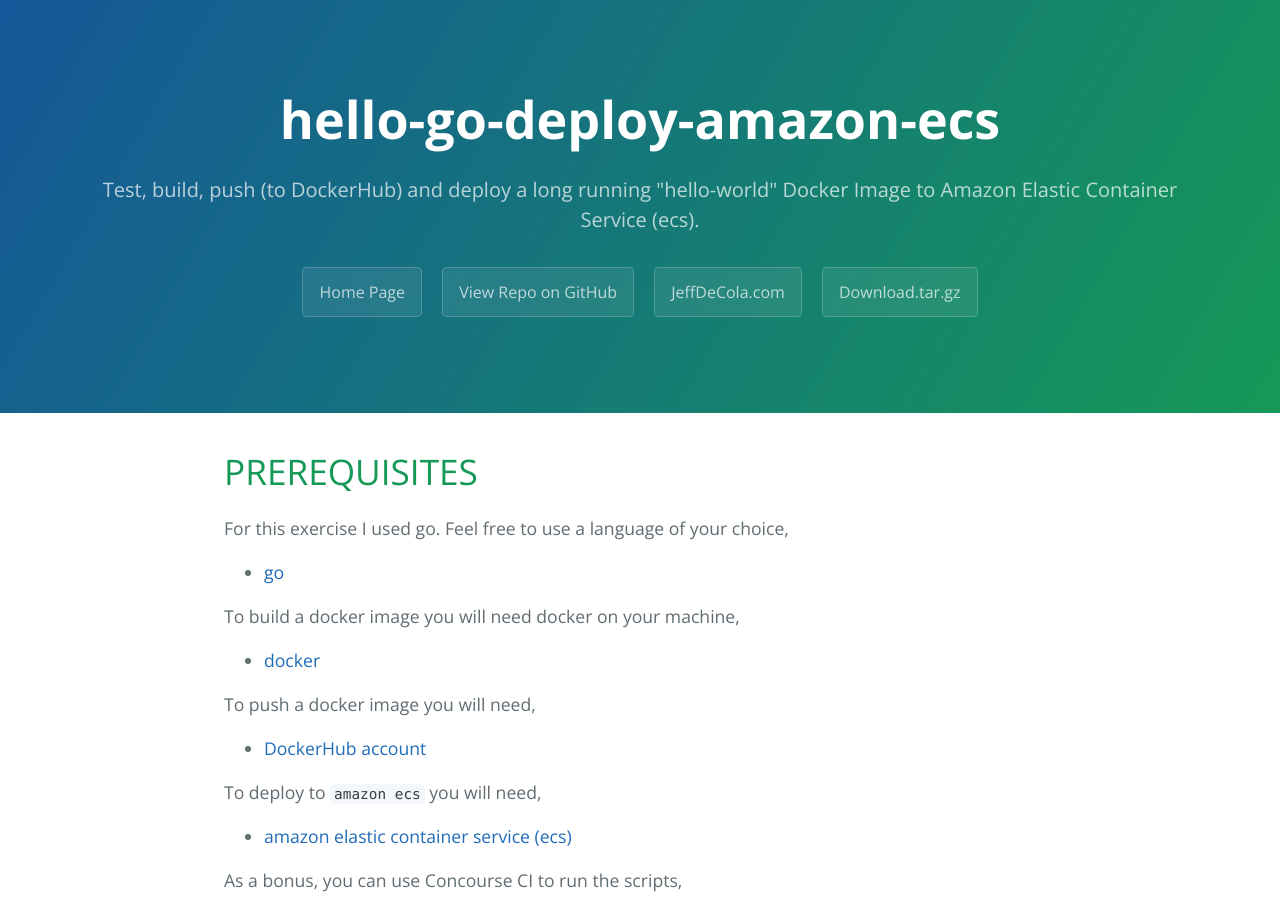
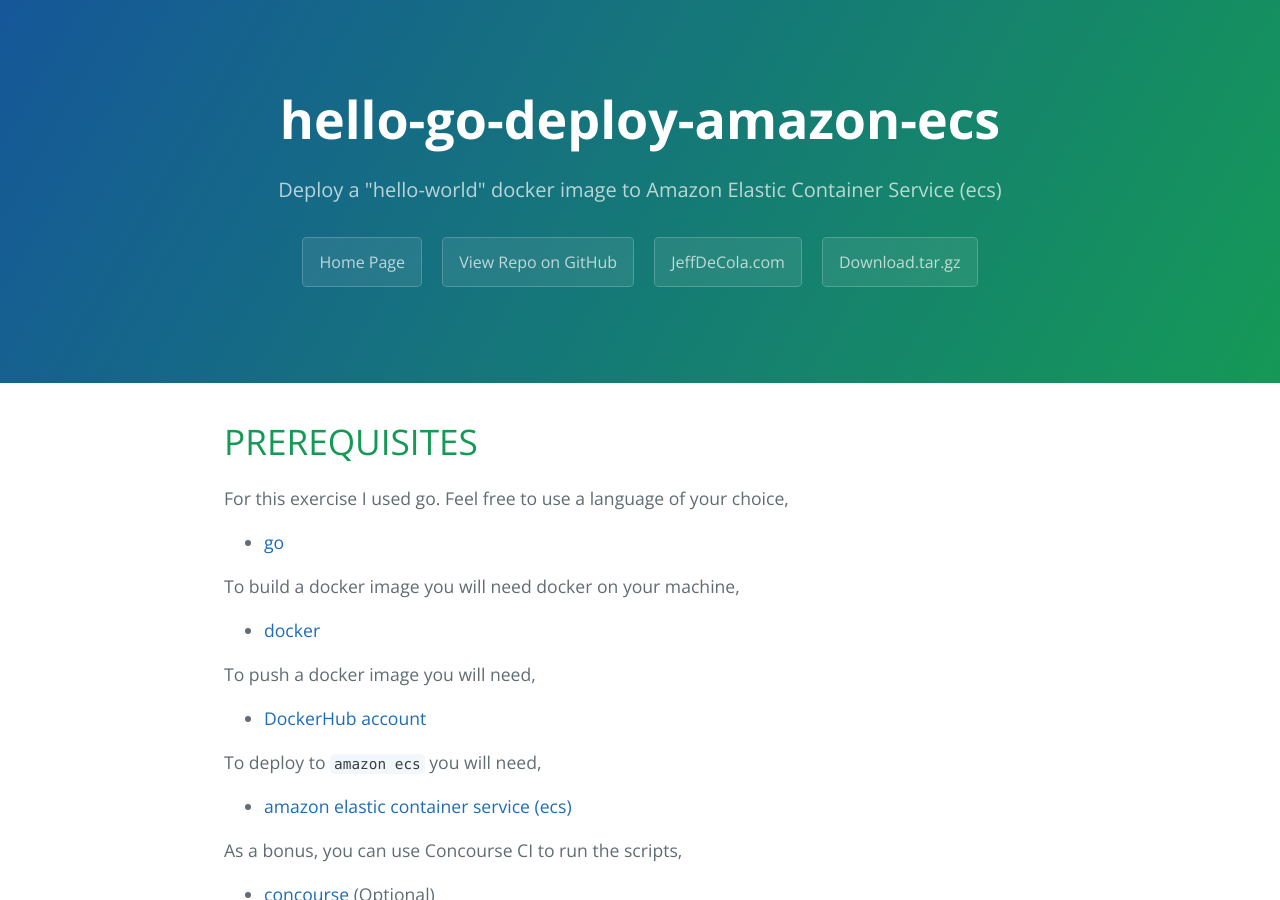
Before and after one commit to JeffDeCola/hello-go-deploy-amazon-ecs, a Jekyll site: the page built from docs/index.md, in a window 1280 px wide and 900 px high. Built offline with Jekyll 4.4.1, drawn with Linux system fonts in a browser that asks for light colours; nearby versions of some CDN libraries; library files that are not in the unit come from our copies.

Commit message:
updated index for github pages

```diff
--- a/docs/index.md
+++ b/docs/index.md
@@ -2,7 +2,7 @@
 layout: default
 title: JeffDeCola/hello-go-deploy-amazon-ecs
 projectname : hello-go-deploy-amazon-ecs
-summary: Test, build, push (to DockerHub) and deploy a long running "hello-world" Docker Image to Amazon Elastic Container Service (ecs).
+summary: Deploy a "hello-world" docker image to Amazon Elastic Container Service (ecs)
 ---
 
 {% include README.md %}
```
